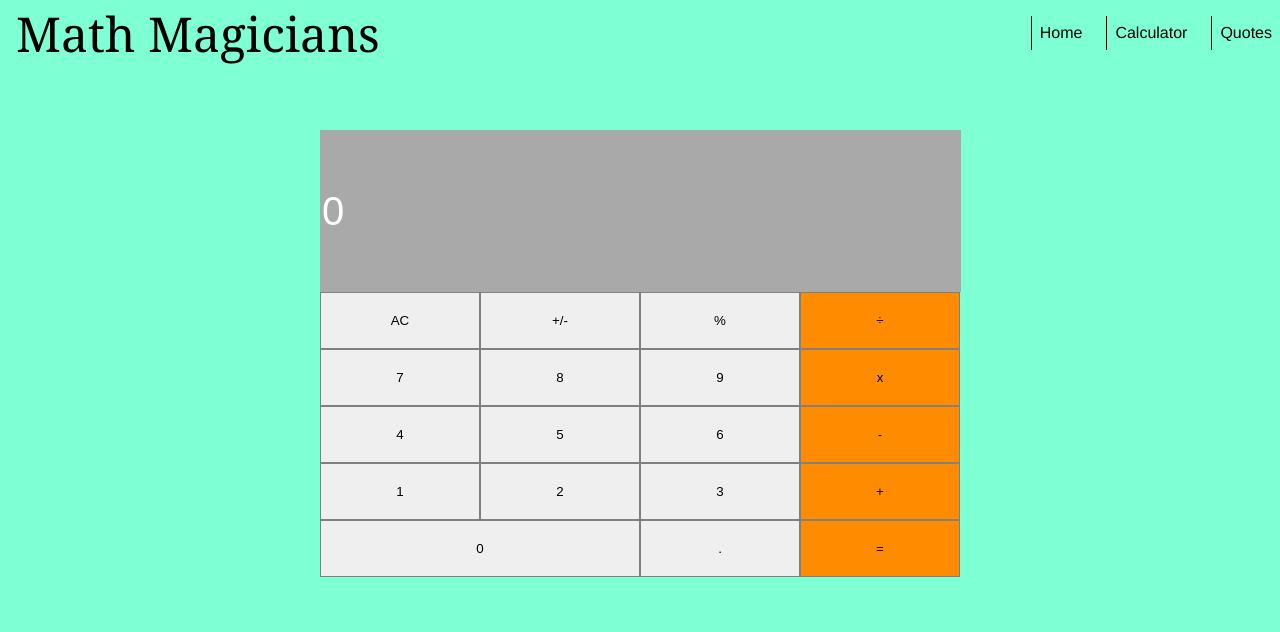
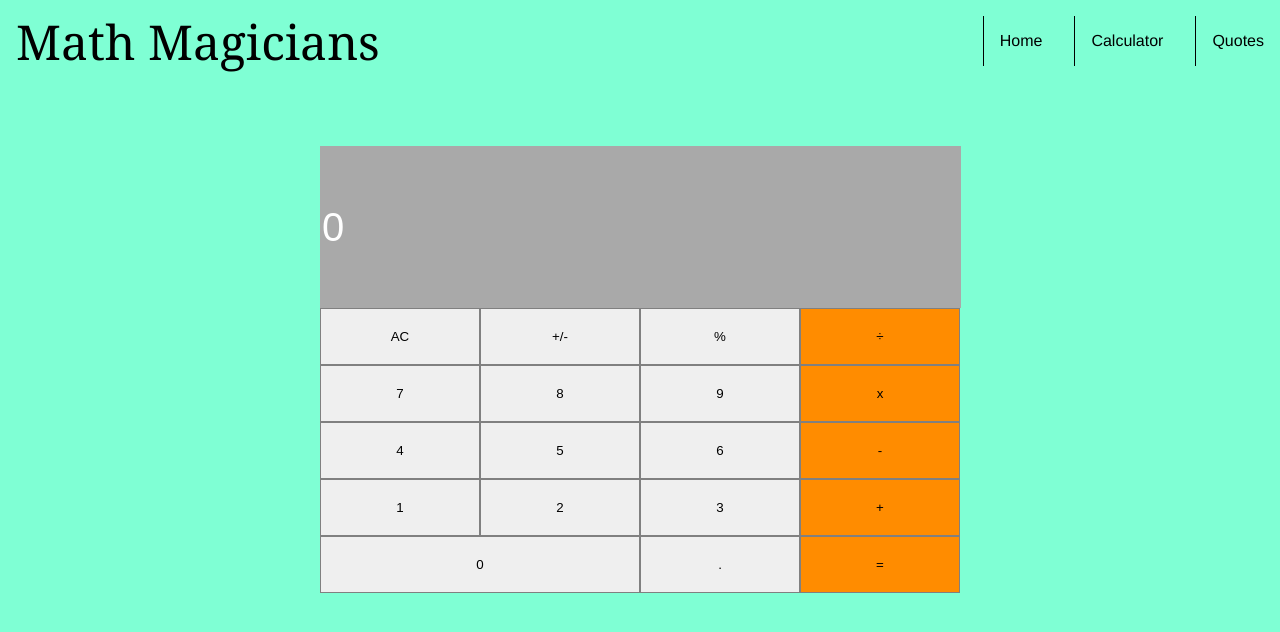
Before and after one commit to yegonkimutai/Math-magicians, a React (Create React App) app: page /calculator in a window 1280 px wide. Shown: the top 632 px of the page. Built offline with nearby package versions, Linux system fonts and the light colour scheme.

Commit message:
:art:Modify responsive style

```diff
--- a/src/components/Navbar.css
+++ b/src/components/Navbar.css
@@ -14,8 +14,6 @@
 }
 
 .nav ul {
-  padding: 0%;
-  margin-right: 5%;
   list-style: none;
   display: flex;
   gap: 1rem;
@@ -28,7 +26,7 @@
 
 .nav li {
   border-left: .1rem solid black;
-  padding: 0.5rem;
+  padding: 1rem;
 }
 
 .nav a:hover {
@@ -48,6 +46,10 @@
 @media (max-width: 600px) {
   .nav-btn{
     display: block;
+  }
+
+  .main-title {
+    font-size: 2.5rem;
   }
 
   .nav-links {
--- a/src/components/Navbar.js
+++ b/src/components/Navbar.js
@@ -14,7 +14,7 @@ const Navbar = () => {
     <header className="nav">
       <Link to="/" className="main-title">Math Magicians</Link>
       <nav ref={navRef} className='nav-links'>
-      <ul className='home-links'>
+      <ul className='home-links' onClick={showNavbar}>
         <li><Link to="/">Home</Link></li>
         <li><Link to="/calculator">Calculator</Link></li>
         <li><Link to="/quotes">Quotes</Link></li>
```
